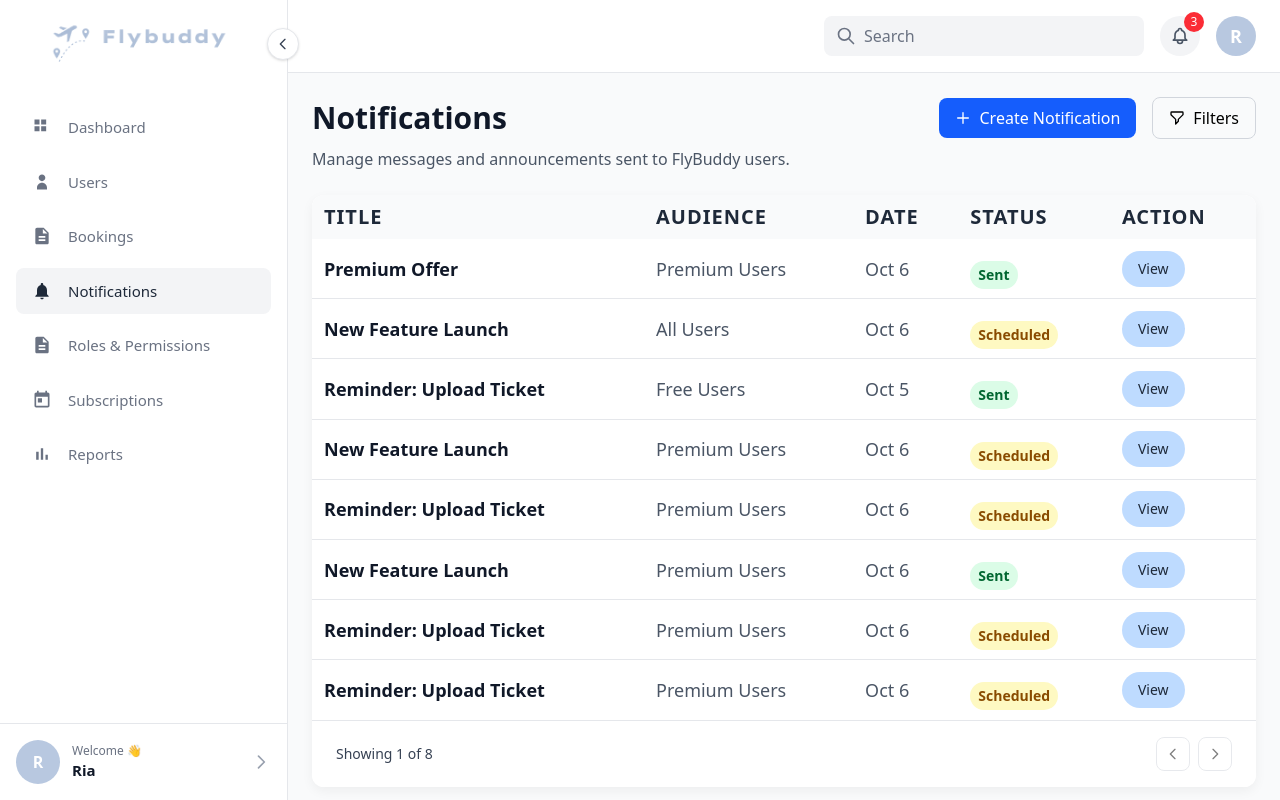
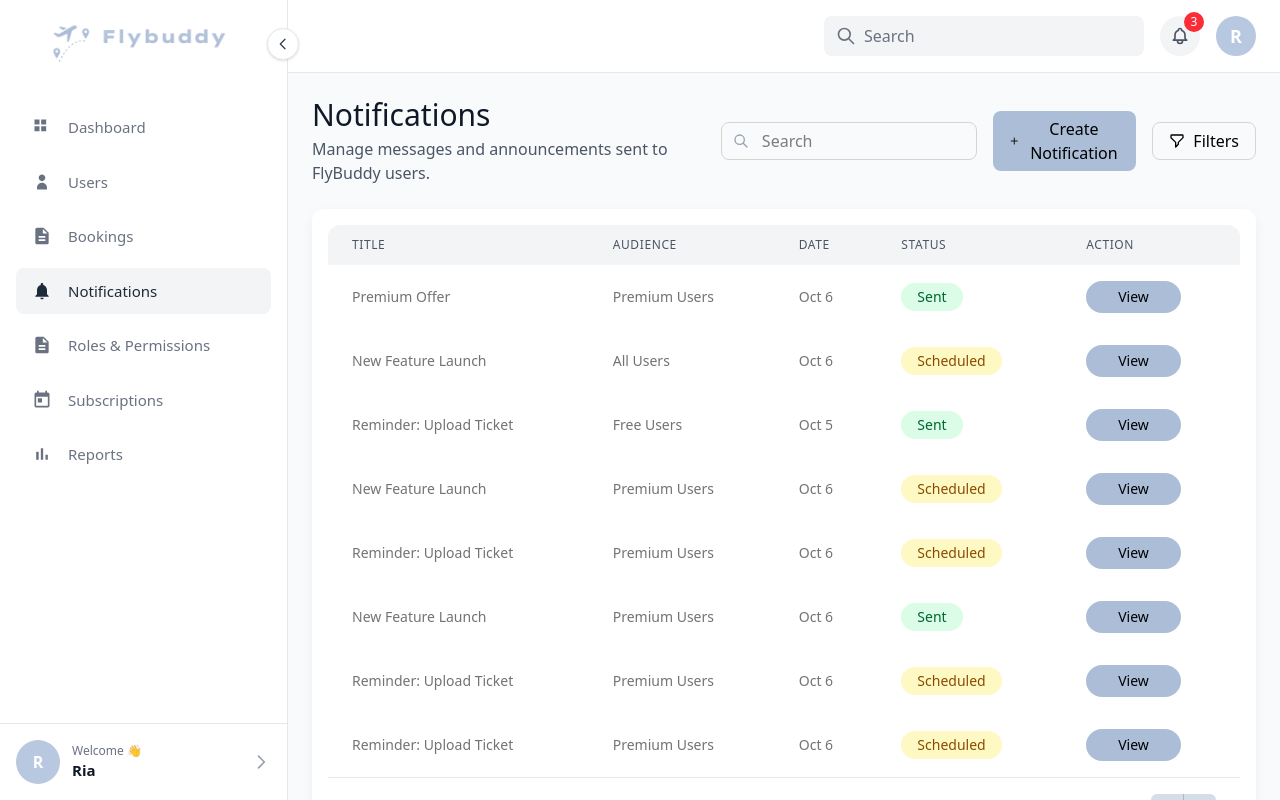
Before and after one commit to kanakk365/FlyBuddy, a React (Vite) app: page /notifications in a window 1280 px wide. Built offline with nearby package versions, Linux system fonts and the light colour scheme.

Commit message:
fix : notification page

```diff
--- a/src/components/pages/Notifications.jsx
+++ b/src/components/pages/Notifications.jsx
@@ -1,90 +1,150 @@
-import React, { useState } from 'react'
-import { useNavigate } from 'react-router-dom'
-import MainLayout from '../common/MainLayout'
-import FilterModal from '../FilterModal'
+import React, { useState } from "react";
+import { useNavigate } from "react-router-dom";
+import MainLayout from "../common/MainLayout";
+import FilterModal from "../FilterModal";
+import { Plus } from "lucide-react";
 
 function Notifications() {
-  const navigate = useNavigate()
-  const [searchTerm, setSearchTerm] = useState('')
-  const [currentPage, setCurrentPage] = useState(1)
-  const [showFilters, setShowFilters] = useState(false)
+  const navigate = useNavigate();
+  const [searchTerm, setSearchTerm] = useState("");
+  const [currentPage, setCurrentPage] = useState(1);
+  const [showFilters, setShowFilters] = useState(false);
   const [appliedFilters, setAppliedFilters] = useState({
     status: {
       sent: false,
-      scheduled: false
+      scheduled: false,
     },
     audience: {
       premium: false,
       free: false,
-      all: false
+      all: false,
     },
     sortBy: {
       newest: false,
-      oldest: false
-    }
-  })
+      oldest: false,
+    },
+  });
 
   const notificationsData = [
-    { id: 1, title: 'Premium Offer', audience: 'Premium Users', date: 'Oct 6', status: 'Sent' },
-    { id: 2, title: 'New Feature Launch', audience: 'All Users', date: 'Oct 6', status: 'Scheduled' },
-    { id: 3, title: 'Reminder: Upload Ticket', audience: 'Free Users', date: 'Oct 5', status: 'Sent' },
-    { id: 4, title: 'New Feature Launch', audience: 'Premium Users', date: 'Oct 6', status: 'Scheduled' },
-    { id: 5, title: 'Reminder: Upload Ticket', audience: 'Premium Users', date: 'Oct 6', status: 'Scheduled' },
-    { id: 6, title: 'New Feature Launch', audience: 'Premium Users', date: 'Oct 6', status: 'Sent' },
-    { id: 7, title: 'Reminder: Upload Ticket', audience: 'Premium Users', date: 'Oct 6', status: 'Scheduled' },
-    { id: 8, title: 'Reminder: Upload Ticket', audience: 'Premium Users', date: 'Oct 6', status: 'Scheduled' }
-  ]
+    {
+      id: 1,
+      title: "Premium Offer",
+      audience: "Premium Users",
+      date: "Oct 6",
+      status: "Sent",
+    },
+    {
+      id: 2,
+      title: "New Feature Launch",
+      audience: "All Users",
+      date: "Oct 6",
+      status: "Scheduled",
+    },
+    {
+      id: 3,
+      title: "Reminder: Upload Ticket",
+      audience: "Free Users",
+      date: "Oct 5",
+      status: "Sent",
+    },
+    {
+      id: 4,
+      title: "New Feature Launch",
+      audience: "Premium Users",
+      date: "Oct 6",
+      status: "Scheduled",
+    },
+    {
+      id: 5,
+      title: "Reminder: Upload Ticket",
+      audience: "Premium Users",
+      date: "Oct 6",
+      status: "Scheduled",
+    },
+    {
+      id: 6,
+      title: "New Feature Launch",
+      audience: "Premium Users",
+      date: "Oct 6",
+      status: "Sent",
+    },
+    {
+      id: 7,
+      title: "Reminder: Upload Ticket",
+      audience: "Premium Users",
+      date: "Oct 6",
+      status: "Scheduled",
+    },
+    {
+      id: 8,
+      title: "Reminder: Upload Ticket",
+      audience: "Premium Users",
+      date: "Oct 6",
+      status: "Scheduled",
+    },
+  ];
 
-  const filteredNotifications = notificationsData.filter(notification => {
+  const filteredNotifications = notificationsData.filter((notification) => {
     // Search filter
-    const matchesSearch = notification.title.toLowerCase().includes(searchTerm.toLowerCase()) ||
-                         notification.audience.toLowerCase().includes(searchTerm.toLowerCase())
+    const matchesSearch =
+      notification.title.toLowerCase().includes(searchTerm.toLowerCase()) ||
+      notification.audience.toLowerCase().includes(searchTerm.toLowerCase());
 
     // Status filter
-    const statusFilter = appliedFilters.status.sent || appliedFilters.status.scheduled
-    const matchesStatus = !statusFilter ||
-                         (appliedFilters.status.sent && notification.status === 'Sent') ||
-                         (appliedFilters.status.scheduled && notification.status === 'Scheduled')
+    const statusFilter =
+      appliedFilters.status.sent || appliedFilters.status.scheduled;
+    const matchesStatus =
+      !statusFilter ||
+      (appliedFilters.status.sent && notification.status === "Sent") ||
+      (appliedFilters.status.scheduled && notification.status === "Scheduled");
 
     // Audience filter
-    const audienceFilter = appliedFilters.audience.all || appliedFilters.audience.premium || appliedFilters.audience.free
-    const matchesAudience = !audienceFilter ||
-                           (appliedFilters.audience.all && notification.audience === 'All Users') ||
-                           (appliedFilters.audience.premium && notification.audience === 'Premium Users') ||
-                           (appliedFilters.audience.free && notification.audience === 'Free Users')
+    const audienceFilter =
+      appliedFilters.audience.all ||
+      appliedFilters.audience.premium ||
+      appliedFilters.audience.free;
+    const matchesAudience =
+      !audienceFilter ||
+      (appliedFilters.audience.all && notification.audience === "All Users") ||
+      (appliedFilters.audience.premium &&
+        notification.audience === "Premium Users") ||
+      (appliedFilters.audience.free && notification.audience === "Free Users");
 
-    return matchesSearch && matchesStatus && matchesAudience
-  })
+    return matchesSearch && matchesStatus && matchesAudience;
+  });
 
-  const totalPages = Math.ceil(filteredNotifications.length / 10)
-  const startIndex = (currentPage - 1) * 10
-  const endIndex = startIndex + 10
-  const currentNotifications = filteredNotifications.slice(startIndex, endIndex)
+  const totalPages = Math.ceil(filteredNotifications.length / 10);
+  const startIndex = (currentPage - 1) * 10;
+  const endIndex = startIndex + 10;
+  const currentNotifications = filteredNotifications.slice(
+    startIndex,
+    endIndex
+  );
 
   const handleViewNotification = (notificationId) => {
-    console.log('Viewing notification:', notificationId)
-    navigate('/notification-details')
-  }
+    console.log("Viewing notification:", notificationId);
+    navigate("/notification-details");
+  };
 
   const handleCreateNotification = () => {
-    console.log('Creating new notification...')
-    navigate('/create-notification')
-  }
+    console.log("Creating new notification...");
+    navigate("/create-notification");
+  };
 
   const handleApplyFilters = (filters) => {
-    setAppliedFilters(filters)
-    setCurrentPage(1) // Reset to first page when filters change
-  }
+    setAppliedFilters(filters);
+    setCurrentPage(1); // Reset to first page when filters change
+  };
 
   const getActiveFiltersCount = () => {
-    let count = 0
-    Object.values(appliedFilters).forEach(category => {
-      Object.values(category).forEach(isActive => {
-        if (isActive) count++
-      })
-    })
-    return count
-  }
+    let count = 0;
+    Object.values(appliedFilters).forEach((category) => {
+      Object.values(category).forEach((isActive) => {
+        if (isActive) count++;
+      });
+    });
+    return count;
+  };
 
   return (
     <MainLayout>
@@ -92,27 +152,55 @@ function Notifications() {
         <div className="max-w-7xl mx-auto">
           {/* Page Header with Actions */}
             <div className="mb-6">
-              <div className="flex items-center justify-between mb-2">
-                <h1 className="text-3xl font-bold text-gray-900">Notifications</h1>
+              <div className="flex items-center justify-between mb-4">
+                <div>
+                  <h1 className="text-3xl text-gray-900">Notifications</h1>
+                  <p className="text-gray-600 mt-1">
+                    Manage messages and announcements sent to FlyBuddy users.
+                  </p>
+                </div>
+
+                {/* Search and Actions - Top Right */}
                 <div className="flex items-center space-x-4">
-                  {/* Create Notification Button */}
+                  {/* Search Bar */}
+                  <div className="relative">
+                    <input
+                      type="text"
+                      placeholder="Search"
+                      value={searchTerm}
+                      onChange={(e) => setSearchTerm(e.target.value)}
+                      className="w-64 pl-10 pr-4 py-1.5 border border-neutral-300 focus:outline-neutral-300 rounded-lg  focus:border-transparent"
+                    />
+                    <svg className="absolute left-3 top-1/2 transform -translate-y-1/2 w-4 h-4 text-gray-400" fill="none" stroke="currentColor" viewBox="0 0 24 24">
+                      <path strokeLinecap="round" strokeLinejoin="round" strokeWidth={2} d="M21 21l-6-6m2-5a7 7 0 11-14 0 7 7 0 0114 0z" />
+                    </svg>
+                  </div>
+
                   <button
                     onClick={handleCreateNotification}
-                    className="flex items-center px-4 py-2 bg-blue-600 text-white rounded-lg hover:bg-blue-700 transition-colors"
+                    className="flex items-center px-4 py-1.5 bg-[#acbed7] text-black rounded-lg  transition-colors"
                   >
-                    <svg className="w-4 h-4 mr-2" fill="none" stroke="currentColor" viewBox="0 0 24 24">
-                      <path strokeLinecap="round" strokeLinejoin="round" strokeWidth={2} d="M12 4v16m8-8H4" />
-                    </svg>
+                    <Plus className="w-4 h-4 mr-2" />
                     Create Notification
                   </button>
 
                 {/* Filters Button */}
                 <button
                   onClick={() => setShowFilters(true)}
-                    className="flex items-center px-4 py-2 border border-gray-300 rounded-lg hover:bg-gray-50 transition-colors relative"
+                  className="flex items-center px-4 py-1.5 border border-gray-300 rounded-lg hover:bg-gray-50 transition-colors relative"
                 >
-                    <svg className="w-4 h-4 mr-2" fill="none" stroke="currentColor" viewBox="0 0 24 24">
-                      <path strokeLinecap="round" strokeLinejoin="round" strokeWidth={2} d="M3 4a1 1 0 011-1h16a1 1 0 011 1v2.586a1 1 0 01-.293.707l-6.414 6.414a1 1 0 00-.293.707V17l-4 4v-6.586a1 1 0 00-.293-.707L3.293 7.414A1 1 0 013 6.707V4z" />
+                  <svg
+                    className="w-4 h-4 mr-2"
+                    fill="none"
+                    stroke="currentColor"
+                    viewBox="0 0 24 24"
+                  >
+                    <path
+                      strokeLinecap="round"
+                      strokeLinejoin="round"
+                      strokeWidth={2}
+                      d="M3 4a1 1 0 011-1h16a1 1 0 011 1v2.586a1 1 0 01-.293.707l-6.414 6.414a1 1 0 00-.293.707V17l-4 4v-6.586a1 1 0 00-.293-.707L3.293 7.414A1 1 0 013 6.707V4z"
+                    />
                   </svg>
                   Filters
                   {getActiveFiltersCount() > 0 && (
@@ -123,51 +211,67 @@ function Notifications() {
                 </button>
               </div>
             </div>
-              <p className="text-gray-600">
-                Manage messages and announcements sent to FlyBuddy users.
-              </p>
           </div>
 
           {/* Notifications Table */}
-            <div className="bg-white rounded-xl shadow-[0px_4px_12px_0px_rgba(0,0,0,0.05)] border-[#e7e7e7] overflow-hidden">
+          <div className="bg-white rounded-xl shadow-[0px_4px_12px_0px_rgba(0,0,0,0.05)] border-[#e7e7e7] overflow-hidden p-4">
             <div className="overflow-x-auto">
-                <table className="w-full" style={{ fontSize: '1.8em' }}>
-                  <thead className="bg-gray-50">
+              <table className="w-full border-separate border-spacing-0">
+                <thead className="bg-gray-100">
                   <tr>
-                      <th className="px-3 py-2 text-left text-xl font-bold text-gray-800 uppercase tracking-wider">Title</th>
-                      <th className="px-3 py-2 text-left text-xl font-bold text-gray-800 uppercase tracking-wider">Audience</th>
-                      <th className="px-3 py-2 text-left text-xl font-bold text-gray-800 uppercase tracking-wider">Date</th>
-                      <th className="px-3 py-2 text-left text-xl font-bold text-gray-800 uppercase tracking-wider">Status</th>
-                      <th className="px-3 py-2 text-left text-xl font-bold text-gray-800 uppercase tracking-wider">Action</th>
+                    <th className="px-6 py-3 text-left text-xs font-medium text-gray-600 uppercase tracking-wider rounded-tl-xl">
+                      Title
+                    </th>
+                    <th className="px-6 py-3 text-left text-xs font-medium text-gray-600 uppercase tracking-wider">
+                      Audience
+                    </th>
+                    <th className="px-6 py-3 text-left text-xs font-medium text-gray-600 uppercase tracking-wider">
+                      Date
+                    </th>
+                    <th className="px-6 py-3 text-left text-xs font-medium text-gray-600 uppercase tracking-wider">
+                      Status
+                    </th>
+                    <th className="px-6 py-3 text-left text-xs font-medium text-gray-600 uppercase tracking-wider rounded-tr-xl">
+                      Action
+                    </th>
                   </tr>
                 </thead>
                 <tbody className="bg-white divide-y divide-gray-200">
-                    {currentNotifications.map((notification) => (
-                      <tr key={notification.id} className="hover:bg-gray-50">
-                        <td className="px-3 py-2 whitespace-nowrap text-lg font-semibold text-gray-900">
+                  {currentNotifications.map((notification, index) => (
+                    <tr
+                      key={notification.id}
+                      className={`hover:bg-gray-50 ${
+                        index === 0 ? "pt-4" : ""
+                      }`}
+                    >
+                      <td className="px-6 py-4 whitespace-nowrap text-sm text-neutral-500">
                         {notification.title}
                       </td>
-                        <td className="px-3 py-2 whitespace-nowrap text-lg text-gray-600">
+                      <td className="px-6 py-4 whitespace-nowrap text-sm text-neutral-500">
                         {notification.audience}
                       </td>
-                        <td className="px-3 py-2 whitespace-nowrap text-lg text-gray-600">
+                      <td className="px-6 py-4 whitespace-nowrap text-sm text-neutral-500">
                         {notification.date}
                       </td>
-                        <td className="px-3 py-2 whitespace-nowrap">
-                          <span className={`inline-flex items-center px-2 py-1 rounded-full text-sm font-semibold ${
-                            notification.status === 'Sent'
-                              ? 'bg-green-100 text-green-800'
-                              : notification.status === 'Scheduled'
-                              ? 'bg-yellow-100 text-yellow-800'
-                              : 'bg-gray-100 text-gray-800'
-                          }`}>
+                      <td className="px-6 py-4 whitespace-nowrap text-sm text-neutral-500">
+                        <span
+                          className={`inline-flex items-center px-4 py-1 rounded-full text-sm ${
+                            notification.status === "Sent"
+                              ? "bg-green-100 text-green-800"
+                              : notification.status === "Scheduled"
+                              ? "bg-yellow-100 text-yellow-800"
+                              : "bg-gray-100 text-gray-800"
+                          }`}
+                        >
                           {notification.status}
                         </span>
                       </td>
-                        <td className="px-3 py-2 whitespace-nowrap text-lg">
+                      <td className="px-6 py-4 whitespace-nowrap text-sm">
                         <button
-                            onClick={() => handleViewNotification(notification.id)}
-                            className="px-4 py-2 bg-blue-200 text-gray-800 rounded-full text-sm font-medium hover:bg-blue-300 transition-colors"
+                          onClick={() =>
+                            handleViewNotification(notification.id)
+                          }
+                          className="px-8 py-1.5 text-black rounded-full text-sm bg-[#acbed7] cursor-pointer "
                         >
                           View
                         </button>
@@ -180,26 +284,48 @@ function Notifications() {
 
             {/* Pagination */}
             <div className="bg-white px-6 py-4 border-t border-gray-200 flex items-center justify-between">
-                <div className="text-sm text-gray-700">
+              <div className="text-sm text-gray-500">
                 Showing {startIndex + 1} of {filteredNotifications.length}
               </div>
-                <div className="flex items-center space-x-2">
+              <div className="flex items-center  divide-x divide-neutral-500">
                 <button
                   onClick={() => setCurrentPage(Math.max(1, currentPage - 1))}
                   disabled={currentPage === 1}
-                    className="p-2 rounded-lg border border-gray-300 hover:bg-gray-50 disabled:opacity-50 disabled:cursor-not-allowed"
+                  className="p-2 rounded-l-md text-gray-600 disabled:opacity-50 disabled:cursor-not-allowed bg-[#ABBCD6]"
                 >
-                    <svg className="w-4 h-4" fill="none" stroke="currentColor" viewBox="0 0 24 24">
-                      <path strokeLinecap="round" strokeLinejoin="round" strokeWidth={2} d="M15 19l-7-7 7-7" />
+                  <svg
+                    className="w-4 h-4"
+                    fill="none"
+                    stroke="currentColor"
+                    viewBox="0 0 24 24"
+                  >
+                    <path
+                      strokeLinecap="round"
+                      strokeLinejoin="round"
+                      strokeWidth={2}
+                      d="M15 19l-7-7 7-7"
+                    />
                   </svg>
                 </button>
                 <button
-                    onClick={() => setCurrentPage(Math.min(totalPages, currentPage + 1))}
+                  onClick={() =>
+                    setCurrentPage(Math.min(totalPages, currentPage + 1))
+                  }
                   disabled={currentPage === totalPages}
-                    className="p-2 rounded-lg border border-gray-300 hover:bg-gray-50 disabled:opacity-50 disabled:cursor-not-allowed"
+                  className="p-2 rounded-r-md text-gray-600 disabled:opacity-50 disabled:cursor-not-allowed bg-[#ABBCD6]"
                 >
-                    <svg className="w-4 h-4" fill="none" stroke="currentColor" viewBox="0 0 24 24">
-                      <path strokeLinecap="round" strokeLinejoin="round" strokeWidth={2} d="M9 5l7 7-7 7" />
+                  <svg
+                    className="w-4 h-4"
+                    fill="none"
+                    stroke="currentColor"
+                    viewBox="0 0 24 24"
+                  >
+                    <path
+                      strokeLinecap="round"
+                      strokeLinejoin="round"
+                      strokeWidth={2}
+                      d="M9 5l7 7-7 7"
+                    />
                   </svg>
                 </button>
               </div>
@@ -217,7 +343,7 @@ function Notifications() {
         />
       </div>
     </MainLayout>
-  )
+  );
 }
 
-export default Notifications
+export default Notifications;
```
Lines whose indentation alone changed are shown as unchanged.
